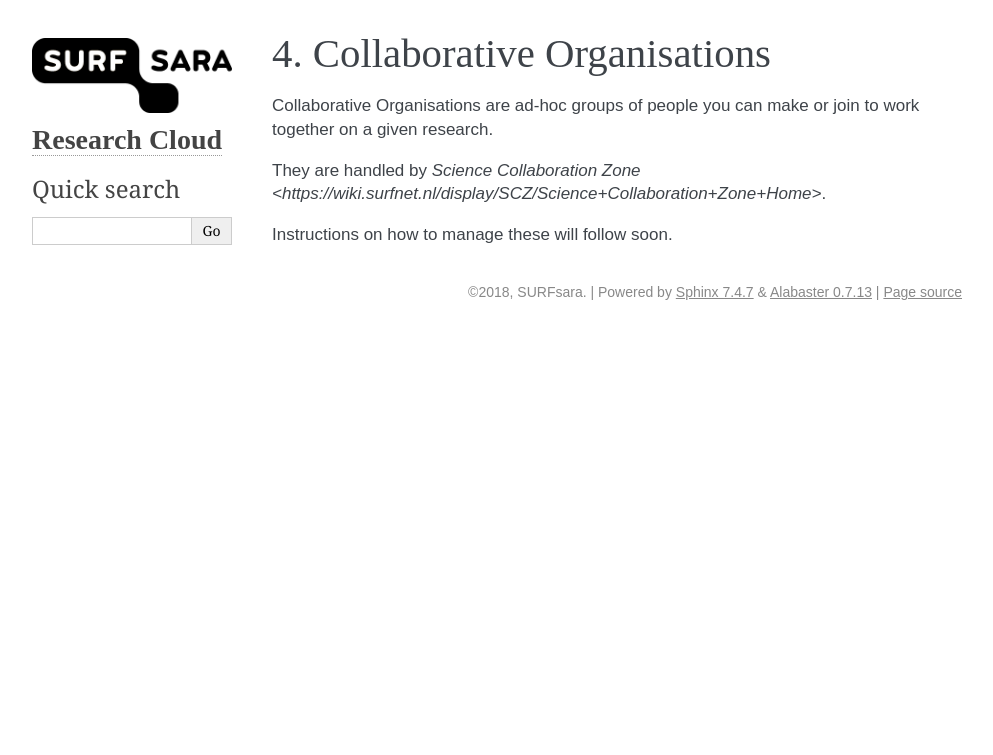
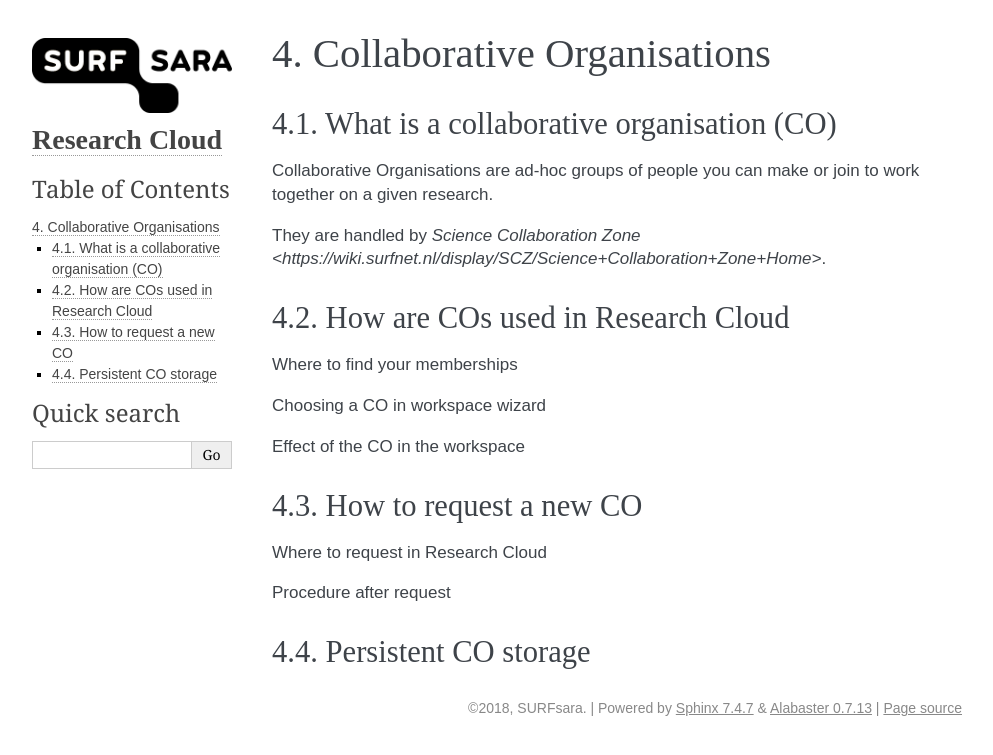
Before and after one commit to sara-nl/researchclouddocs, a Sphinx documentation site: the page built from docs/collaborative_organisations.rst, in a window 1280 px wide. Shown: the top 755 px of the page, without its empty margins (148-1141 px from the left). Built offline with Sphinx 7.4.7, drawn with Linux system fonts in a browser that asks for light colours.

Commit message:
Update collaborative_organisations.rst

```diff
--- a/docs/collaborative_organisations.rst
+++ b/docs/collaborative_organisations.rst
@@ -1,10 +1,41 @@
 Collaborative Organisations
 ======================================
+
+
+What is a collaborative organisation (CO)
+-------------------------
 
 Collaborative Organisations are ad-hoc groups of people you can make or join to work together on a given research.
 
 They are handled by `Science Collaboration Zone <https://wiki.surfnet.nl/display/SCZ/Science+Collaboration+Zone+Home>`.
 
-Instructions on how to manage these will follow soon.
+
+
+How are COs used in Research Cloud
+-------------------------
+
+
+
+Where to find your memberships
+
+Choosing a CO in workspace wizard
+
+Effect of the CO in the workspace
+
+
+
+How to request a new CO
+-------------------------
+
+Where to request in Research Cloud
+
+Procedure after request
+
+
+Persistent CO storage
+-------------------------
+
+
+
 
 .. TODOcument: describe how to manage CO's
```
